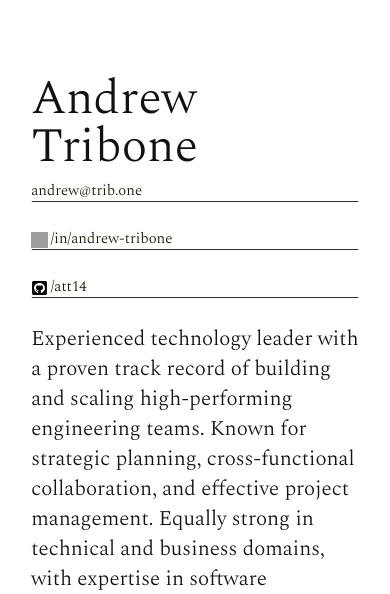
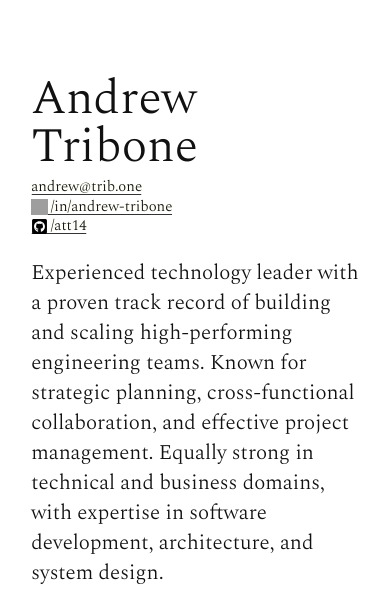
Before and after one commit to att14/trib.one, a Flask app: page /resume in a window 390 px wide. Shown: the part 49-643 px from the top of the page. Run offline with Flask 2, Linux system fonts and the light colour scheme; some web fonts are replaced; grey boxes are pictures that could not be loaded.

Commit message:
Remove display:block from marginnote links — br tags handle line breaks
Co-Authored-By: Claude Sonnet 4.6 <noreply@anthropic.com>
Claude-Session: https://claude.ai/code/session_01JMj3DdiXYCKnhgc987233N

```diff
--- a/tribone/static/css/resume.css
+++ b/tribone/static/css/resume.css
@@ -51,13 +51,6 @@ img.contact-icon {
         font-size: 1rem;
     }
 
-    /* Each contact link on its own line; icons stay small (overrides tufte img{width:100%}) */
-    .marginnote a {
-        display: block;
-        padding: 0.15rem 0;
-        line-height: 1.6;
-    }
-
     img.contact-icon {
         width: 1.1rem;
         height: 1.1rem;
```
